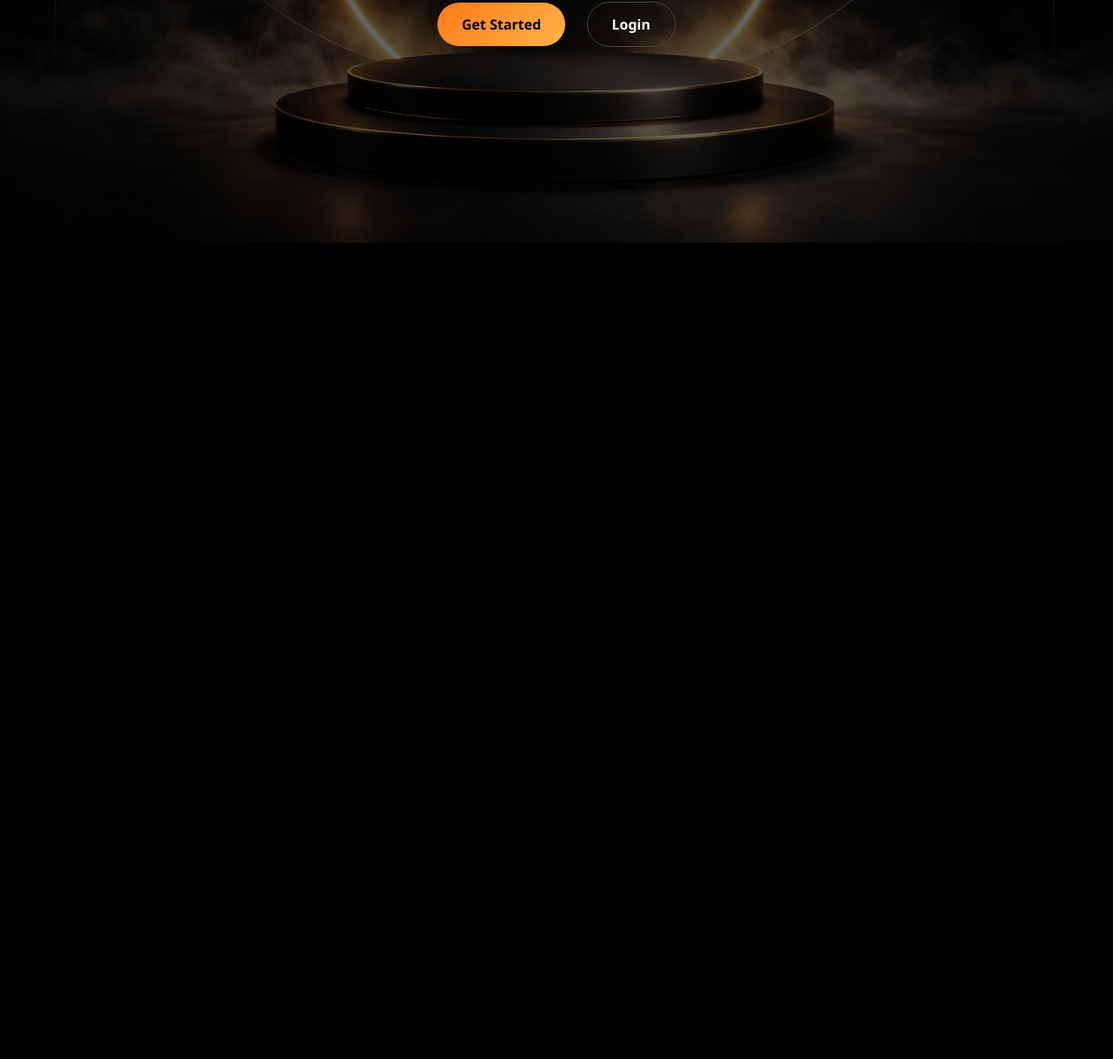
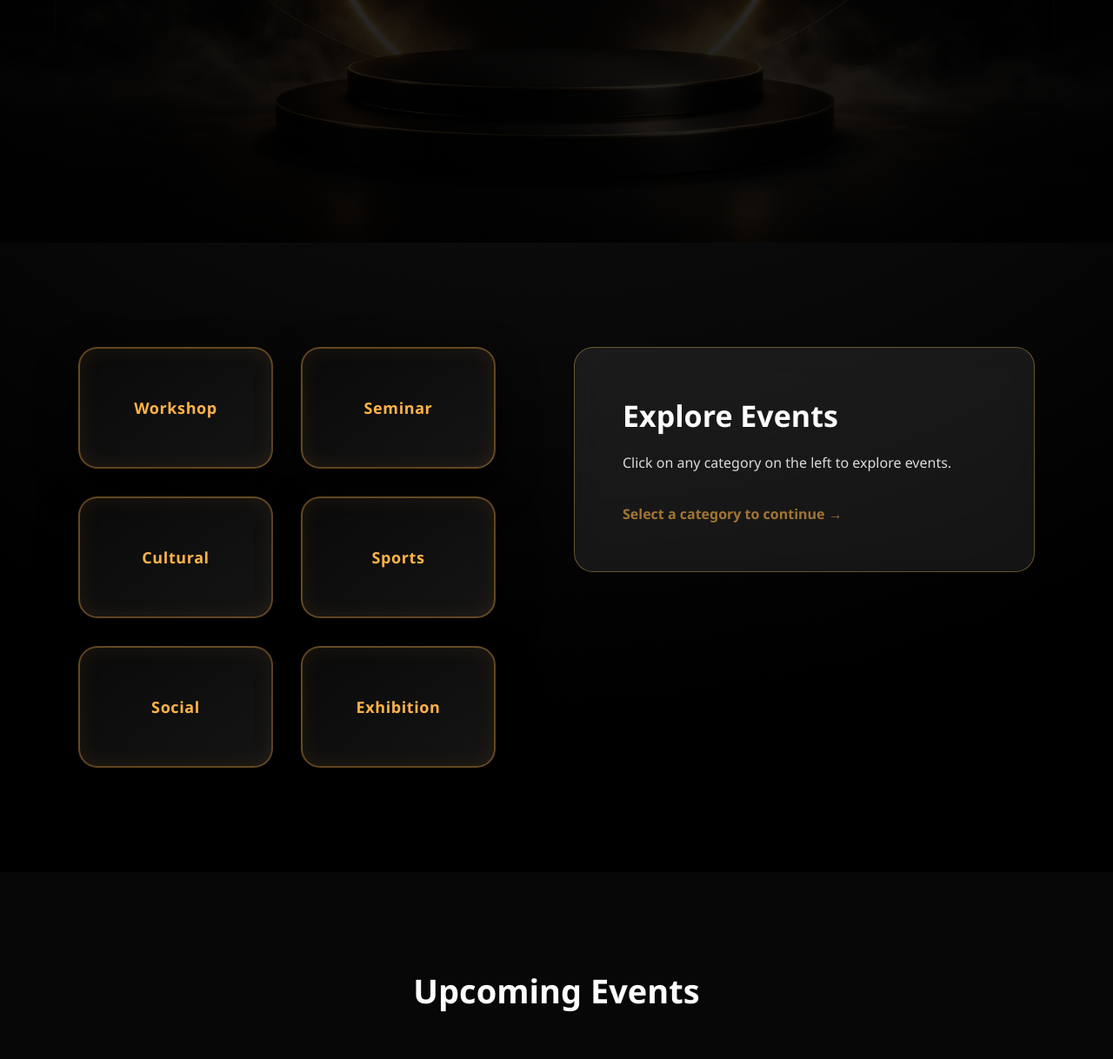
Before and after one commit to dixita3286-ops/EventHub, a PHP site: page /index.php in a window 1280 px wide. Shown: the part 521-1739 px from the top of the page at 87% size. Before the commit the page ends 800 px from the top, so only its background shows below. Run offline with PHP 8.4, Linux system fonts and the light colour scheme.

Commit message:
index changes by me

```diff
--- a/index.php
+++ b/index.php
@@ -2,120 +2,375 @@
 session_start();
 ?>
 <!DOCTYPE html>
-<html>
+<html lang="en">
 <head>
+<meta charset="UTF-8">
 <title>EventHub | College Event Management System</title>
 
 <style>
+
+/* ================= GLOBAL ================= */
 *{
   margin:0;
   padding:0;
   box-sizing:border-box;
-    font-family: 'Segoe UI', sans-serif;
+  font-family:'Poppins','Segoe UI',sans-serif;
 }
 
 body{
-    min-height:100vh;
+  background:radial-gradient(circle at top,#1a1a1a,#000 60%);
   color:#fff;
-    background:#000;
-}
-/* HERO SECTION */
-.hero{
-    min-height:calc(110vh - 80px); /* navbar height subtract */
-    display:flex;
-    align-items:center;
-    justify-content:center;
-    text-align:center;
-    padding:0;
-    background:
-        linear-gradient(to bottom, rgba(0,0,0,0.65), rgba(0,0,0,0.6)),
-        url('uploads/images/bg1.jpg') center 42% / cover no-repeat;
 }
 
-.hero-content{
-    max-width:900px;
-    padding-top:10px; /* slight breathing space */
+a{text-decoration:none}
+
+:root{
+  --gold:#ffb347;
+  --glass:rgba(255,255,255,0.08);
+  --border:rgba(255,204,102,0.35);
+}
+
+/* ================= HERO ================= */
+.hero{
+  min-height:100vh;
+  padding:120px 90px 80px;
+  background:
+    linear-gradient(to bottom,rgba(0,0,0,.75),rgba(0,0,0,.9)),
+    url('uploads/images/bg1.jpg') center/cover no-repeat;
+}
+
+.hero-wrapper{
+  max-width:1400px;
+  margin:auto;
+  display:grid;
+  grid-template-columns:1.1fr .9fr;
+  gap:70px;
+  align-items:center;
 }
 
 .badge{
   display:inline-block;
-            background:#111;
-            padding:8px 16px;
-            border-radius:20px;
-            color:#ff7a18;
+  padding:10px 22px;
+  border-radius:30px;
   font-size:14px;
-            margin-bottom:20px;
+  color:var(--gold);
+  background:var(--glass);
+  backdrop-filter:blur(12px);
+  border:1px solid var(--border);
+  margin-bottom:22px;
 }
 
-        .hero h1{
+.hero-left h1{
   font-size:54px;
-            font-weight:700;
-            line-height:1.2;
-            margin-bottom:20px;
-            padding:0;
+  line-height:1.15;
+  margin-bottom:22px;
 }
 
-        .hero p{
+.hero-left p{
   font-size:18px;
   color:#ccc;
-            margin-bottom:35px;
+  line-height:1.7;
+  margin-bottom:38px;
 }
 
 .hero-buttons a{
   display:inline-block;
-            margin:10px;
-            padding:14px 28px;
-            border-radius:30px;
-            text-decoration:none;
+  padding:14px 34px;
+  border-radius:40px;
   font-weight:600;
+  margin-right:16px;
 }
 
 .btn-primary{
-            background:linear-gradient(135deg, #ff7a18, #ffb347);
+  background:linear-gradient(135deg,var(--gold),#ff7a18);
   color:#000;
 }
 
 .btn-secondary{
-            border:1px solid #444;
   color:#fff;
+  background:var(--glass);
+  border:1px solid var(--border);
 }
 
-        @media(max-width:768px){
-            .hero h1{font-size:36px;}
+/* IMAGE GRID */
+.img-grid{
+  display:grid;
+  grid-template-columns:repeat(2,1fr);
+  gap:20px;
+}
+
+.img-grid img{
+  width:100%;
+  height:190px;
+  object-fit:cover;
+  border-radius:18px;
+  border:1px solid rgba(255,204,102,.25);
+}
+
+/* ================= CATEGORY LAYOUT (FIXED) ================= */
+.split-layout{
+  max-width:1400px;
+  margin:120px auto;
+  padding:0 90px;
+
+  display:grid;
+  grid-template-columns:480px 1fr; /* LEFT FIXED, RIGHT FLEX */
+  gap:90px;
+  align-items:start;
+}
+
+/* LEFT GRID – 2×3 SQUARES */
+.left-grid{
+  display:grid;
+  grid-template-columns:repeat(2,1fr);
+  gap:32px;
+}
+
+/* ================= CATEGORY BOX ================= */
+.grid-box{
+  position:relative;
+  height:140px;
+  border-radius:22px;
+
+  display:flex;
+  align-items:center;
+  justify-content:center;
+
+  font-size:18px;
+  font-weight:600;
+  letter-spacing:.6px;
+  color:var(--gold);
+
+  cursor:pointer;
+
+  background:linear-gradient(145deg,#0a0a0a,#141414);
+  border:2px solid rgba(255,179,71,.35);
+
+  box-shadow:
+    inset 0 0 25px rgba(255,179,71,.08),
+    0 20px 45px rgba(0,0,0,.85);
+
+  transition:.35s;
+}
+
+/* GOLD SHINE */
+.grid-box::before{
+  content:"";
+  position:absolute;
+  inset:0;
+  border-radius:inherit;
+  background:radial-gradient(circle at top left,
+    rgba(255,179,71,.55),
+    rgba(255,179,71,.15),
+    transparent 65%);
+  opacity:0;
+  transition:.35s;
+}
+
+.grid-box:hover{
+  border:3px solid var(--gold);
+  box-shadow:
+    inset 0 0 60px rgba(255,179,71,.45),
+    0 35px 90px rgba(255,179,71,.75);
+  transform:translateY(-6px) scale(1.03);
+  color:#000;
+}
+
+.grid-box:hover::before{opacity:1;}
+
+.grid-box.active{
+  border:3px solid var(--gold);
+  box-shadow:
+    inset 0 0 80px rgba(255,179,71,.65),
+    0 45px 120px rgba(255,179,71,.95);
+  color:#000;
+}
+
+.grid-box.active::before{opacity:1;}
+
+/* RIGHT CONTENT */
+.right-content{
+  background:var(--glass);
+  backdrop-filter:blur(18px);
+  border-radius:22px;
+  padding:55px;
+  border:1px solid var(--border);
+}
+
+.right-content h2{
+  font-size:34px;
+  margin-bottom:18px;
+}
+
+.right-content p{
+  color:#ddd;
+  line-height:1.7;
+  margin-bottom:22px;
+}
+
+.right-content ul{
+  margin-left:22px;
+  margin-bottom:34px;
+}
+
+.view-btn{
+  font-weight:600;
+  color:var(--gold);
+}
+
+/* ================= UPCOMING ================= */
+.upcoming{
+  padding:110px 90px;
+  background:#070707;
+}
+
+.upcoming h2{
+  text-align:center;
+  font-size:38px;
+  margin-bottom:55px;
+}
+
+.event-grid{
+  display:grid;
+  grid-template-columns:repeat(auto-fit,minmax(260px,1fr));
+  gap:36px;
+}
+
+.event-card{
+  background:var(--glass);
+  border-radius:22px;
+  overflow:hidden;
+  border:1px solid var(--border);
+}
+
+.event-card img{
+  width:100%;
+  height:185px;
+  object-fit:cover;
+}
+
+.event-card h3{
+  padding:18px 22px 6px;
+}
+
+.event-card p{
+  padding:0 22px 22px;
+  color:var(--gold);
+}
+
+@media(max-width:900px){
+  .hero-wrapper,.split-layout{grid-template-columns:1fr}
+  .hero,.split-layout,.upcoming{padding:90px 40px}
 }
 </style>
 </head>
+
 <body>
+
 <?php include("public/navbar.php"); ?>
 
-
+<!-- HERO -->
 <section class="hero">
-    <div class="hero-content">
-
-        <div class="badge"> New events every week</div>
-
-        <h1>
-            Manage College Events <br>
-            Smarter & Faster
-        </h1>
-
-        <p>
-            EventHub helps students, organizers, and administrators
-            create, manage, and participate in college events
-            all in one secure platform.
-        </p>
+  <div class="hero-wrapper">
+    <div class="hero-left">
+      <span class="badge">Welcome to EventHub ✨</span>
+      <h1>Manage College Events <br> Smarter & Faster</h1>
+      <p>Discover workshops, cultural fests, seminars and competitions.</p>
 
       <div class="hero-buttons">
-            <?php if(!isset($_SESSION['role'])) { ?>
+        <?php if(!isset($_SESSION['role'])){ ?>
           <a href="signup.php" class="btn-primary">Get Started</a>
           <a href="login.php" class="btn-secondary">Login</a>
-            <?php } else { ?>
+        <?php }else{ ?>
           <a href="<?=$_SESSION['role']?>/dashboard.php" class="btn-primary">Go to Dashboard</a>
         <?php } ?>
       </div>
+    </div>
 
+    <div class="hero-right">
+      <div class="img-grid">
+        <img src="uploads/images/badminton_championship.png">
+        <img src="uploads/images/tech_innovation_expo.png">
+        <img src="uploads/images/tree_plantation.png">
+        <img src="uploads/images/folk_dance.png">
+      </div>
+    </div>
   </div>
 </section>
 
+<!-- CATEGORY -->
+<section class="split-layout">
+  <div class="left-grid">
+    <div class="grid-box" data-cat="Workshop">Workshop</div>
+    <div class="grid-box" data-cat="Seminar">Seminar</div>
+    <div class="grid-box" data-cat="Cultural">Cultural</div>
+    <div class="grid-box" data-cat="Sports">Sports</div>
+    <div class="grid-box" data-cat="Social">Social</div>
+    <div class="grid-box" data-cat="Exhibition">Exhibition</div>
+  </div>
+
+  <div class="right-content">
+    <h2 id="catTitle">Explore Events</h2>
+    <p id="catDesc">Click on any category on the left to explore events.</p>
+    <ul id="catList"></ul>
+    <span id="catBtn" class="view-btn" style="opacity:.6">
+      Select a category to continue →
+    </span>
+  </div>
+</section>
+
+<!-- UPCOMING -->
+<section class="upcoming">
+  <h2>Upcoming Events</h2>
+  <div class="event-grid">
+    <div class="event-card">
+      <img src="uploads/images/e1.jpg">
+      <h3>AI & ML Workshop</h3>
+      <p>25 Jan 2026</p>
+    </div>
+    <div class="event-card">
+      <img src="uploads/images/e2.jpg">
+      <h3>Cultural Fest 2026</h3>
+      <p>02 Feb 2026</p>
+    </div>
+    <div class="event-card">
+      <img src="uploads/images/e3.jpg">
+      <h3>Tech Seminar</h3>
+      <p>10 Feb 2026</p>
+    </div>
+  </div>
+</section>
+
+<script>
+const data={
+  Workshop:{title:"Workshop Events",desc:"Hands-on workshops focusing on practical knowledge.",list:["AI & Machine Learning Workshop","Web Development Bootcamp","Cyber Security Training"]},
+  Seminar:{title:"Seminar Events",desc:"Expert talks and guidance sessions.",list:["Career Guidance Seminar","Higher Studies Awareness","Industry Expert Talk"]},
+  Cultural:{title:"Cultural Events",desc:"Dance, music and cultural celebrations.",list:["Annual Cultural Fest","Dance Competition","Music Night"]},
+  Sports:{title:"Sports Events",desc:"Inter-college sports competitions.",list:["Cricket Tournament","Football League","Athletics Meet"]},
+  Social:{title:"Social Events",desc:"Social initiatives and drives.",list:["Blood Donation Camp","Clean India Drive","Tree Plantation"]},
+  Exhibition:{title:"Exhibition Events",desc:"Innovation and exhibitions.",list:["Science Exhibition","Tech Model Display","Startup Showcase"]}
+};
+
+const boxes=document.querySelectorAll(".grid-box"),
+      title=document.getElementById("catTitle"),
+      desc=document.getElementById("catDesc"),
+      list=document.getElementById("catList"),
+      btn=document.getElementById("catBtn");
+
+boxes.forEach(box=>{
+  box.onclick=()=>{
+    boxes.forEach(b=>b.classList.remove("active"));
+    box.classList.add("active");
+    const cat=box.dataset.cat;
+    title.innerText=data[cat].title;
+    desc.innerText=data[cat].desc;
+    list.innerHTML=data[cat].list.map(i=>`<li>${i}</li>`).join("");
+    btn.href=`events.php?category=${cat}`;
+    btn.innerText=`View ${cat} Events →`;
+    btn.style.opacity="1";
+  }
+});
+</script>
+
 </body>
 </html>
--- a/student/student_home.php
+++ b/student/student_home.php
@@ -116,8 +116,7 @@ session_start();
         </p>
 
         <div class="hero-buttons">
-            <a href="events.php" class="btn-primary">Explore Events</a>
-            <a href="signup.php" class="btn-secondary">Get Started</a>
+            <a href="student_events.php" class="btn-primary">Explore Events</a>
         </div>
 
     </div>
```
Also changed, not shown: student/student_dashboard.php (added). Lines whose indentation alone changed are shown as unchanged.
